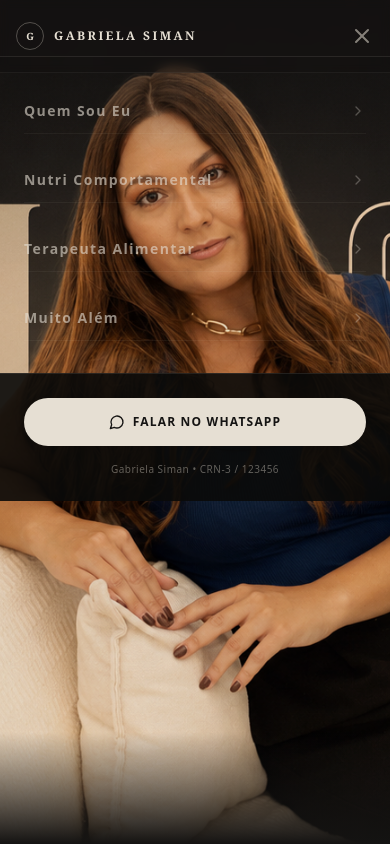
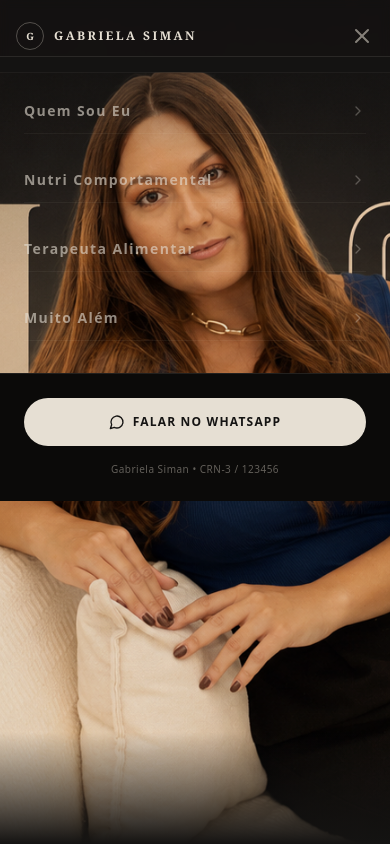
Before and after one commit to uncled2503/Gabinutri, a React (Vite) app: page / in a window 390 px wide. Both pictures are taken after a click on the button "Toggle Menu". Shown: the top 844 px of the page. Built offline with nearby package versions, Linux system fonts and the light colour scheme.

Commit message:
[dyad] Corrigida a sobreposição do menu mobile tornando-o 100% opaco e aumentando seu z-index - wrote 1 file(s)

```diff
--- a/src/pages/Index.tsx
+++ b/src/pages/Index.tsx
@@ -119,8 +119,8 @@ export default function Index() {
           </button>
         </div>
 
-        {/* Mobile Navigation Dropdown Menu - Highly Polished and Blur Focused */}
-        <div className={`md:hidden fixed top-[56px] left-0 right-0 bottom-0 bg-[#141312]/98 border-t border-[#E6DFD3]/10 backdrop-blur-3xl transition-all duration-500 z-50 flex flex-col justify-between ${
+        {/* Mobile Navigation Dropdown Menu - Solid background with high Z-Index */}
+        <div className={`md:hidden fixed top-[56px] left-0 right-0 bottom-0 bg-[#141312] border-t border-[#E6DFD3]/10 transition-all duration-500 z-[100] flex flex-col justify-between ${
           mobileMenuOpen ? "opacity-100 translate-y-0 pointer-events-auto" : "opacity-0 -translate-y-5 pointer-events-none"
         }`}>
           <div className="px-6 py-8 flex flex-col gap-6 text-sm sm:text-base uppercase tracking-widest font-semibold">
@@ -144,7 +144,7 @@ export default function Index() {
             ))}
           </div>
 
-          <div className="p-6 bg-[#0B0A09]/90 border-t border-[#E6DFD3]/10 space-y-4">
+          <div className="p-6 bg-[#0B0A09] border-t border-[#E6DFD3]/10 space-y-4">
             <button
               onClick={() => handleBooking("Contato Mobile")}
               className="w-full bg-[#E6DFD3] text-[#141312] text-xs uppercase tracking-widest py-4 rounded-full font-bold text-center flex items-center justify-center gap-2 active:scale-95 transition-transform"
@@ -440,13 +440,13 @@ export default function Index() {
                   Acredito em um cuidado humanizado, individualizado e respeitoso, entendendo que alimentação não envolve apenas nutrientes, mas também emoções, vivências, rotina, comportamento e afeto.
                 </p>
                 <p>
-                  Seja através da nutrição comportamental ou da terapia alimentar, meu objetivo é transformar o momento da alimentação in algo mais possível, leve e seguro. <span className="text-amber-400 font-semibold text-lg inline-block align-middle">🌟</span>
+                  Seja através da nutrição comportamental ou da terapia alimentar, meu objetivo é transformar o momento da alimentação em algo mais possível, leve e seguro. <span className="text-amber-400 font-semibold text-lg inline-block align-middle">🌟</span>
                 </p>
               </div>
             </div>
 
             {/* Right Column: overlapping portrait cutout with cushion pillow */}
-            <div className="lg:col-span-6 flex justify-end items-end w-full relative h-[450px] sm:h-[650px] lg:h-[720px] overflow-hidden">
+            <div className="lg:col-span-6 flex justify-end items-end w-full relative h-[450px] sm:h-[600px] lg:h-[720px] overflow-hidden">
               <img
                 src="/images/gabi-cutout.png"
                 alt="Gabriela Siman Cutout Portrait"
```
